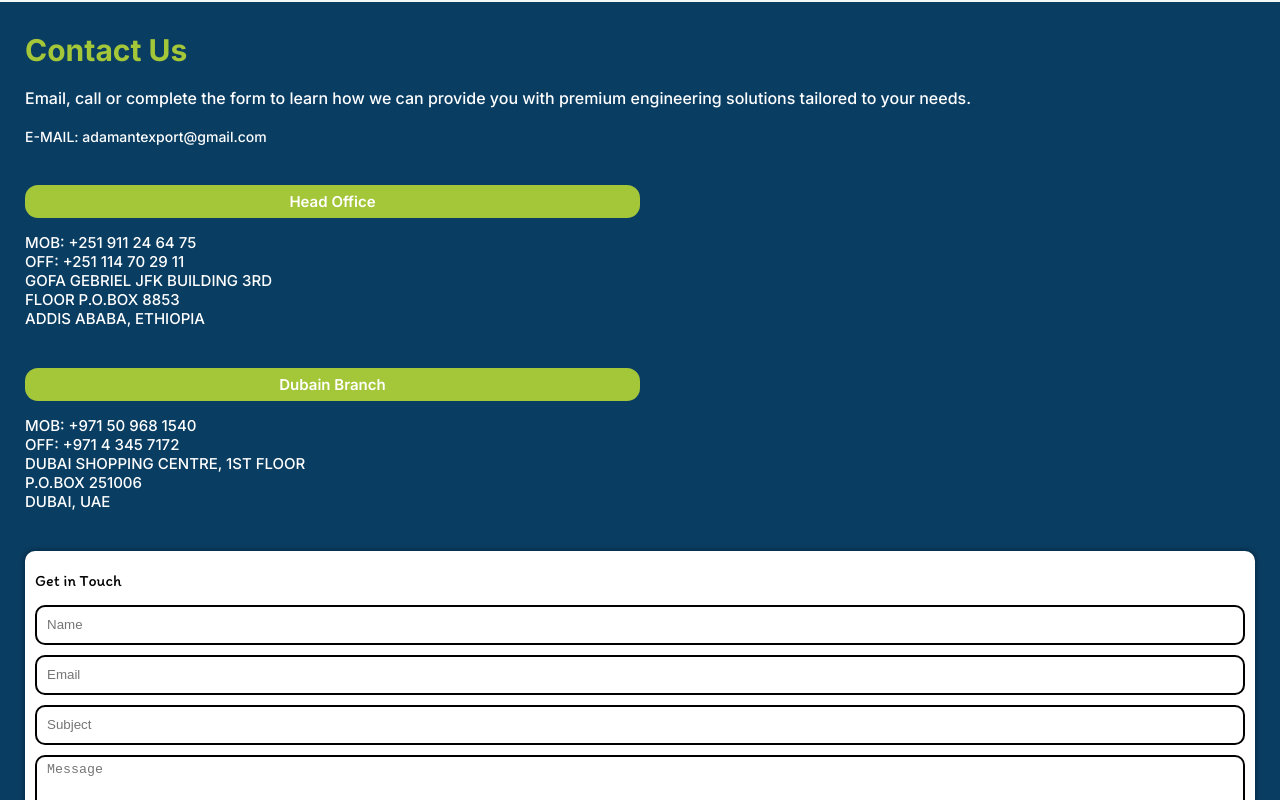
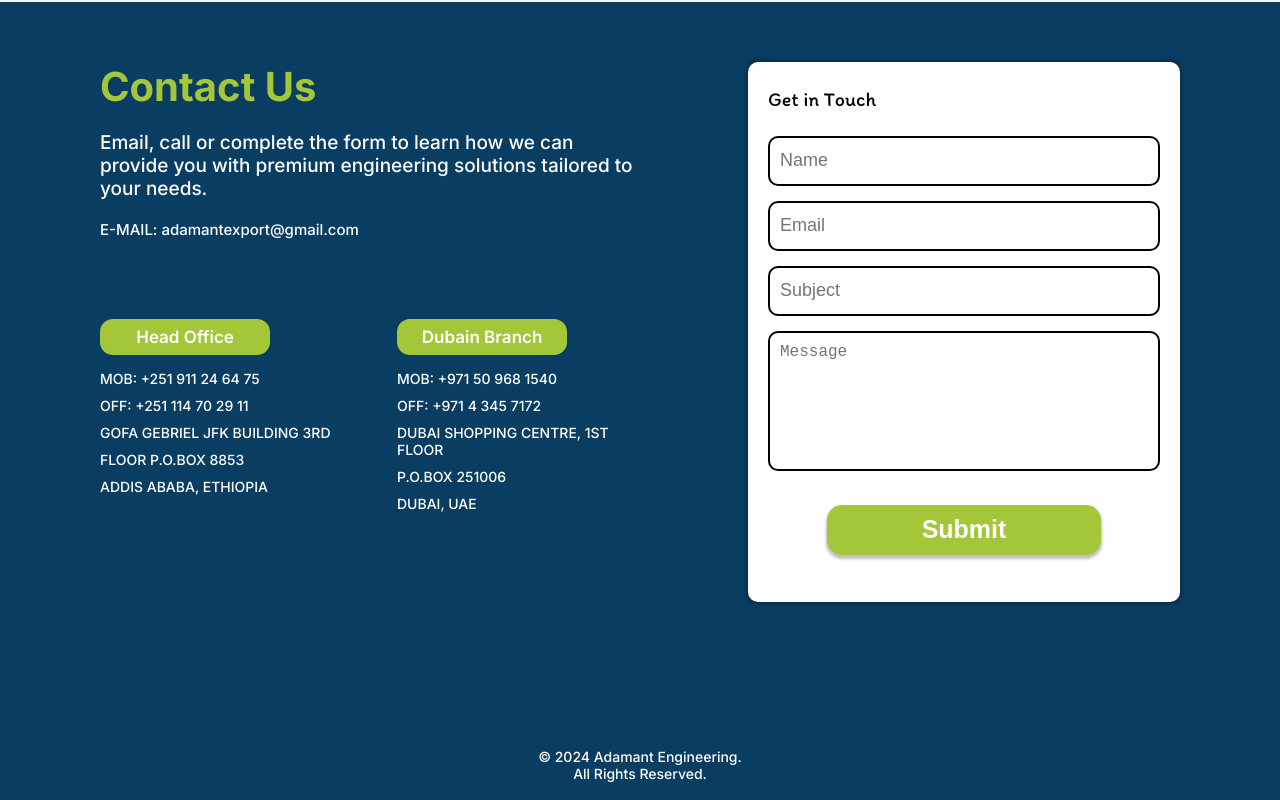
Before and after one commit to hnfsrj/MESSP, a Svelte app: page / in a window 1280 px wide. Shown: the part 5020-5820 px from the top of the page. Built offline with nearby package versions, Linux system fonts and the light colour scheme.

Commit message:
complete initial responsiveness for contact us section

```diff
--- a/src/components/Contact.svelte
+++ b/src/components/Contact.svelte
@@ -7,11 +7,15 @@
 
 <section id="contact">
 
+    <div class="contact_toper">
+        <div class="contact_left">
             <p>Contact Us</p>
 
             <p>Email, call or complete the form to learn how we can provide you with premium engineering solutions tailored to your needs.</p>
 
             <p>E-MAIL: adamantexport@gmail.com</p>
+
+            <div class="infos_div">
 
                 <div class="info">
                     <div>Head Office</div>
@@ -35,8 +39,13 @@
 
                 </div>
 
+            </div>
+
+        </div>
 
         <ContactForm />
+
+    </div>
 
     <h6>© 2024 Adamant Engineering.<br/>All Rights Reserved.</h6>
 
@@ -46,9 +55,12 @@
 
     #contact{
         background:var(--blue);
+        position:relative;
     }
 
-        #contact>p:first-of-type{
+        #contact_left{}
+
+        .contact_left>p:first-of-type{
             color:var(--green);
             font-weight:700;
             font-size:3rem;
@@ -56,7 +68,7 @@
         }
 
 
-        #contact>p:nth-of-type(2){
+        .contact_left>p:nth-of-type(2){
             color:white;
             font-weight:500;
             font-size:1.6rem;
@@ -64,7 +76,7 @@
         }
 
 
-        #contact>p:last-of-type{
+        .contact_left>p:last-of-type{
             color:white;
             font-weight:500;
             font-size:1.4rem;
@@ -101,13 +113,227 @@
 
     h6{
         color:white;
-        margin-top:60px;
+        /* margin-top:60px; */
         font-size:1.4rem;
         font-weight:500;
         text-align:center;
+        position: absolute;
+        width:100%;
+        bottom:20px;
+        left:0px;
 
     }
 
 
 
+
+@media (min-width:401px){
+    #contact{
+        background:red;
+        /* background:var(--blue); */
+    }
+
+    .contact_left>p:first-of-type{
+        font-size:4rem;
+    }
+
+    .contact_left>p:nth-of-type(2){
+        font-size:2rem;
+    }
+
+    .contact_left>p:last-of-type{
+        font-size:1.6rem;
+    }
+
+    .info>div{
+        width:40%;
+        padding:10px 0px;
+        font-size:1.7rem;
+    }
+
+    .info p{
+        font-size:1.6rem;
+        margin-bottom:10px;
+    }
+
+
+
+
+}
+
+
+
+@media (min-width:501px){
+    #contact{
+        background:blue;
+        background:var(--blue);
+    }
+
+    .infos_div{
+        display:flex;
+        justify-content: space-between;
+        margin-bottom:40px;
+    }
+
+    .info{
+        width:40%;
+    }
+
+    .info>div{
+        width:80%;
+    }
+
+}
+
+
+
+@media (min-width:601px){
+    #contact{
+        background:purple;
+        /* background:var(--blue); */
+        padding:30px 50px;
+    }
+
+
+}
+
+
+
+
+@media (min-width:701px){
+    #contact{
+        background:green;
+        /* background:var(--blue); */
+        padding:30px 100px;
+    }
+
+
+}
+
+
+
+
+@media (min-width:801px){
+    #contact{
+        background:orange;
+        background:var(--blue);
+    }
+
+
+}
+
+
+
+
+
+@media (min-width:901px){
+    #contact{
+        background:pink;
+        /* background:var(--blue); */
+
+        padding:60px 50px;
+    }
+
+    .contact_toper{
+        display:flex;
+        justify-content: space-between;
+    }
+
+
+    .contact_left{
+        width:45%;
+    }
+
+    .contact_left>p:nth-of-type(2){
+        font-size:1.8rem;
+    }
+
+    .contact_left>p:last-of-type{
+        font-size:1.4rem;
+    }
+
+    .info{
+        width:45%;
+    }
+
+    .info>div{
+        width:90%;
+        padding:8px 0px;
+        font-size:1.6rem;
+    }
+
+
+    .info p{
+        font-size:1.4rem;
+        margin-bottom:10px;
+    }
+
+
+
+}
+
+
+
+
+
+@media (min-width:1001px){
+    #contact{
+        background:yellow;
+        background:var(--blue);
+        padding:60px 100px;
+    }
+
+    .contact_left{
+        width:50%;
+    }
+
+    .contact_left>p:nth-of-type(2){
+        font-size:1.9rem;
+    }
+
+    .contact_left>p:last-of-type{
+        font-size:1.5rem;
+    }
+
+    .infos_div{
+        margin-top: 80px;
+    }
+
+    .info{
+        width:45%;
+        /* background:red; */
+    }
+
+    .info>div{
+        width:70%;
+        padding:8px 0px;
+        font-size:1.7rem;
+    }
+
+
+
+
+}
+
+
+
+
+@media (min-width:1301px){
+    #contact{
+        background:red;
+        background:var(--blue);
+        padding:60px 200px;
+    }
+
+
+}
+
+
+
+
+
+
+
+
+
 </style>
--- a/src/components/ContactForm.svelte
+++ b/src/components/ContactForm.svelte
@@ -76,4 +76,117 @@
                 font-weight:700;
             }
 
+
+
+
+
+@media (min-width:401px){
+
+    .form_container{
+        padding:25px 10px;
+
+    }
+
+    .form_container>p{
+        margin-bottom:25px;
+        font-size:2rem;
+    }
+
+    form input:not([type="submit"]){
+        height:55px;
+        margin-bottom:15px;
+        font-size:1.8rem;
+    }
+
+
+    form textarea{
+        height:140px;
+        padding:10px;
+        font-size:1.8rem;
+    }
+
+
+    form input[type="submit"]{
+        height:50px;
+        font-size:2.5rem;
+    }
+
+
+
+}
+
+
+@media (min-width:501px){
+
+    .form_container{
+        width:90%;
+        margin:0 auto;
+        padding:25px 20px;
+    }
+
+    form input:not([type="submit"]){
+        height:50px;
+        margin-bottom:15px;
+        font-size:1.8rem;
+    }
+
+
+    form textarea{
+        height:140px;
+        padding:10px;
+        font-size:1.6rem;
+    }
+
+
+    form input[type="submit"]{
+        height:50px;
+        font-size:2.5rem;
+        width:70%
+    }
+
+
+}
+
+
+
+
+@media (min-width:601px){
+
+    .form_container{
+        width:75%;
+        /* padding:25px 20px; */
+    }
+
+}
+
+
+@media (min-width:801px){
+    .form_container{
+        width:65%;
+        /* padding:25px 20px; */
+    }
+}
+
+
+
+@media (min-width:901px){
+
+    .form_container{
+        margin:0px;
+        width:50%;
+    }
+}
+
+
+@media (min-width:1001px){
+
+    .form_container{
+        width:40%;
+    }
+
+}
+
+
+
+
 </style>
```
Lines whose indentation alone changed are shown as unchanged.
